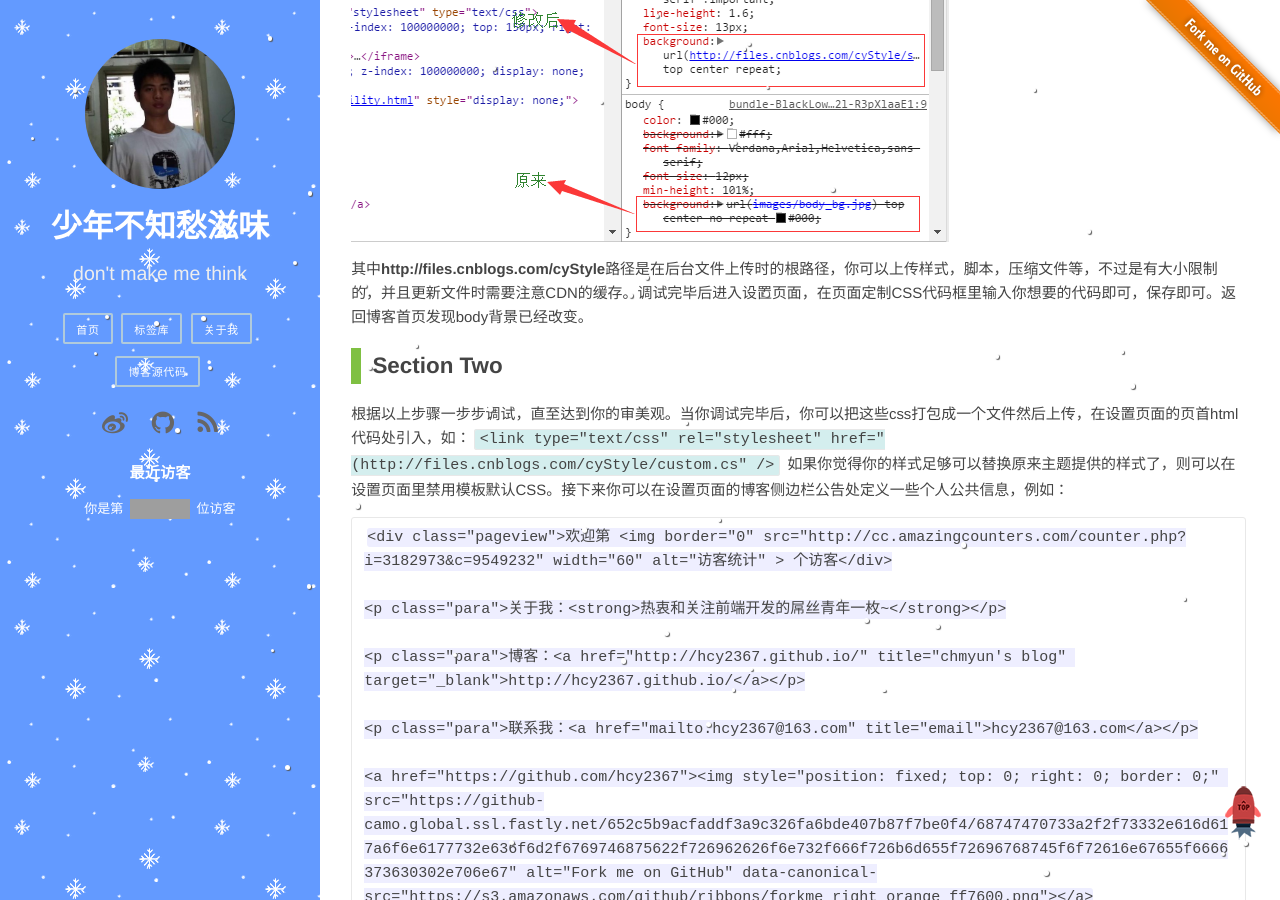
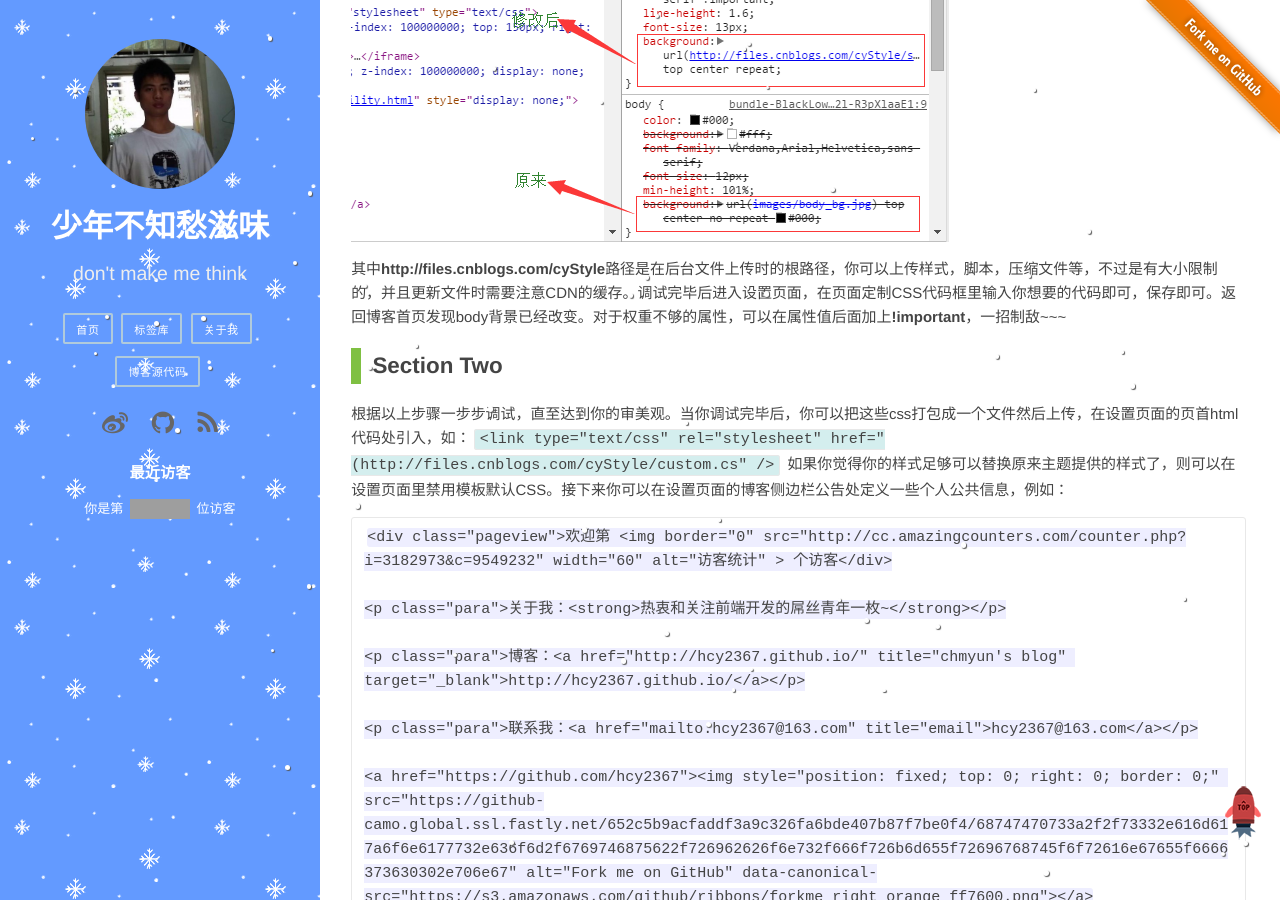
Before and after one commit to hcy2367/hcy2367.github.io, a Jekyll site: the page built from _posts/2014-12-31-cnblog-custom-theme.md, in a window 1280 px wide and 900 px high, scrolled down 847 px. Built offline with Jekyll 4.4.1, drawn with Linux system fonts in a browser that asks for light colours; comment, search, counter and statistics services are not loaded; some of the changed lines change nothing that is shown; grey boxes are pictures that could not be loaded.

Commit message:
修改文章

```diff
--- a/_posts/2014-12-31-cnblog-custom-theme.md
+++ b/_posts/2014-12-31-cnblog-custom-theme.md
@@ -14,7 +14,7 @@ tags: ['cnblog', 'css', 'js']
 
 ![修改body背景](/assets/images/cnblog01.png)
 
-其中**http://files.cnblogs.com/cyStyle**路径是在后台文件上传时的根路径，你可以上传样式，脚本，压缩文件等，不过是有大小限制的，并且更新文件时需要注意CDN的缓存。调试完毕后进入设置页面，在页面定制CSS代码框里输入你想要的代码即可，保存即可。返回博客首页发现body背景已经改变。
+其中**http://files.cnblogs.com/cyStyle**路径是在后台文件上传时的根路径，你可以上传样式，脚本，压缩文件等，不过是有大小限制的，并且更新文件时需要注意CDN的缓存。调试完毕后进入设置页面，在页面定制CSS代码框里输入你想要的代码即可，保存即可。返回博客首页发现body背景已经改变。对于权重不够的属性，可以在属性值后面加上**!important**，一招制敌~~~
 
 ## Section Two
 
```
